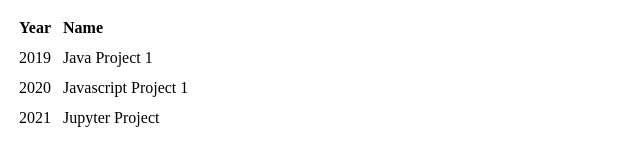
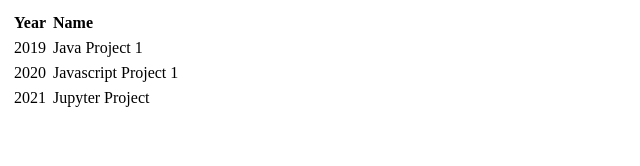
Before and after one commit to neil-lukowski/cv, a plain HTML site: page projects.html in a window 1280 px wide. Shown: the whole page, without its empty margins (0-640 px from the left). Drawn offline with Linux system fonts and the light colour scheme.

Commit message:
changed cell spacing

```diff
--- a/projects.html
+++ b/projects.html
@@ -8,7 +8,7 @@
 
 
 
-    <table cellspacing="10">
+    <table cellspacing="5">
     <thead align="left">
             <th>Year</th>
             <th>Name</th>
```
